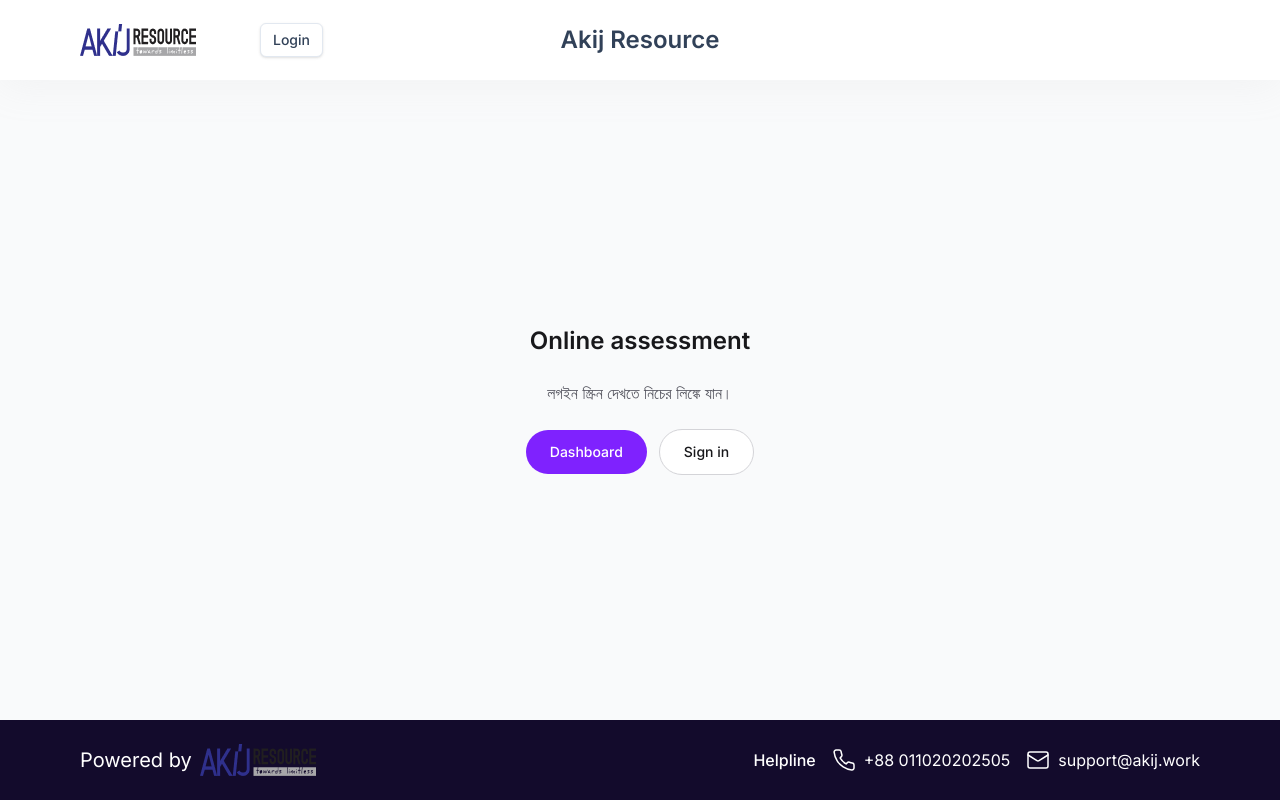
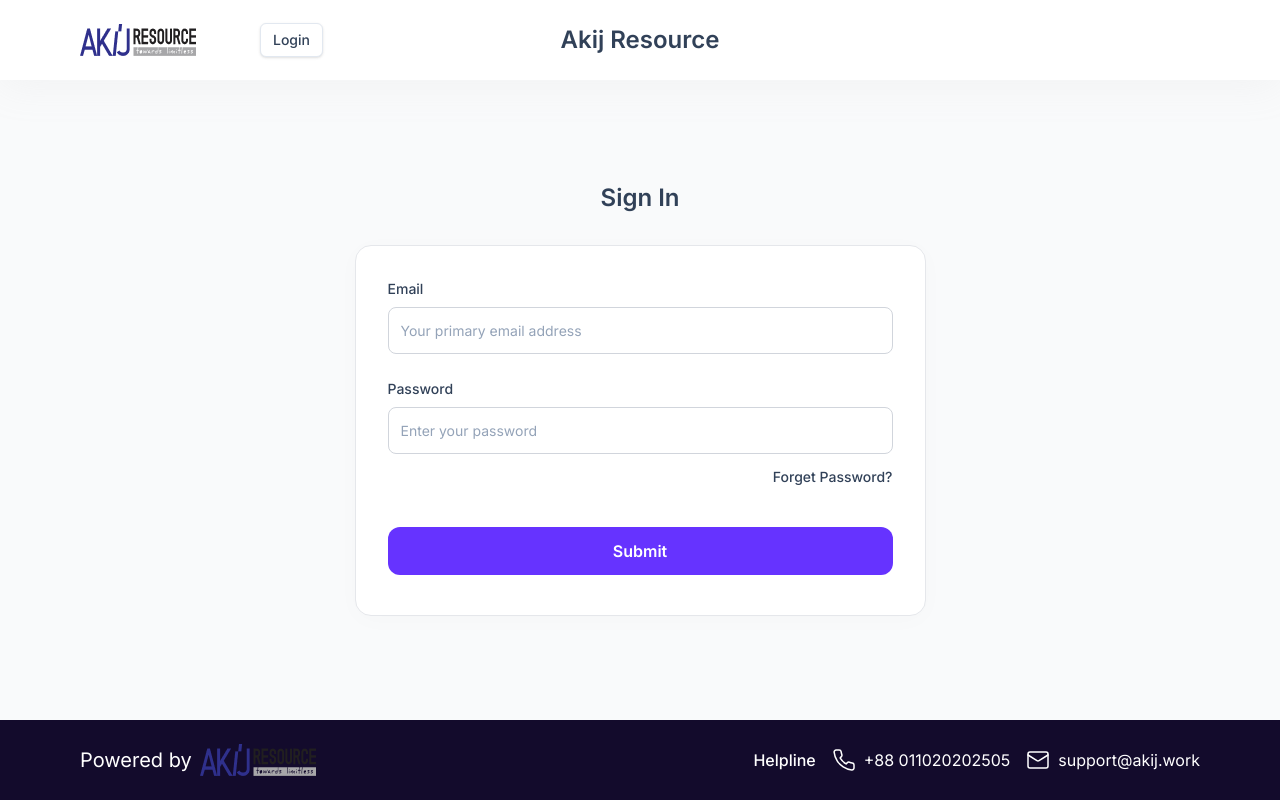
Before and after one commit to shuvo794/online-assessment, a Next.js app: page / in a window 1280 px wide. Built offline with nearby package versions, Linux system fonts and the light colour scheme.

Commit message:
feat: implement login page component and integrate into home route

```diff
--- a/app/page.tsx
+++ b/app/page.tsx
@@ -1,26 +1,5 @@
-import Link from "next/link";
+import { LoginPage } from "@/components/loginPage";
 
 export default function Home() {
-  return (
-    <div className="flex max-w-lg flex-col items-center gap-6 px-2 text-center text-zinc-900">
-      <h1 className="text-2xl font-semibold">Online assessment</h1>
-      <p className="max-w-md text-center text-zinc-600">
-        লগইন স্ক্রিন দেখতে নিচের লিঙ্কে যান।
-      </p>
-      <div className="flex flex-wrap items-center justify-center gap-3">
-        <Link
-          href="/dashboard"
-          className="rounded-full bg-violet-600 px-6 py-3 text-sm font-medium text-white transition-colors hover:bg-violet-700"
-        >
-          Dashboard
-        </Link>
-        <Link
-          href="/login"
-          className="rounded-full border border-zinc-300 bg-white px-6 py-3 text-sm font-medium text-zinc-900 transition-colors hover:bg-zinc-50"
-        >
-          Sign in
-        </Link>
-      </div>
-    </div>
-  );
+  return <LoginPage />;
 }
--- /dev/null
+++ b/components/loginPage.tsx
@@ -0,0 +1,71 @@
+"use client";
+
+import Link from "next/link";
+
+export function LoginPage() {
+  return (
+    <div className="flex w-full max-w-[428px] flex-col gap-8 md:max-w-[571px]">
+      <h1 className="text-center text-[28px] font-semibold leading-[1.2] text-[#130b2c] md:text-2xl md:text-slate-700">
+        Sign In
+      </h1>
+
+      <form
+        className="rounded-[20px] border border-[#f0f0f0] bg-white px-5 pb-8 pt-7 shadow-[0_4px_24px_rgba(0,0,0,0.02)] md:rounded-2xl md:border-gray-200 md:px-8 md:pb-10 md:pt-8"
+        onSubmit={(e) => e.preventDefault()}
+      >
+        <div className="flex flex-col gap-6 md:gap-10">
+          <div className="flex flex-col gap-5 md:gap-6">
+            <div className="flex flex-col gap-2">
+              <label
+                htmlFor="email"
+                className="text-base font-medium leading-[1.5] text-[#130b2c] md:text-sm md:text-slate-700"
+              >
+                Email
+              </label>
+              <input
+                id="email"
+                name="email"
+                type="text"
+                autoComplete="username"
+                placeholder="Your primary email address"
+                className="w-full rounded-xl border border-[#e5e7eb] bg-white px-4 py-3.5 text-base leading-[1.5] text-slate-800 placeholder:text-[#94a3b8] focus:border-[#6633ff] focus:outline-none focus:ring-2 focus:ring-[#6633ff]/10 md:rounded-lg md:border-gray-300 md:px-3 md:py-3 md:text-sm"
+              />
+            </div>
+
+            <div className="flex flex-col gap-2">
+              <label
+                htmlFor="password"
+                className="text-base font-medium leading-[1.5] text-[#130b2c] md:text-sm md:text-slate-700"
+              >
+                Password
+              </label>
+              <input
+                id="password"
+                name="password"
+                type="password"
+                autoComplete="current-password"
+                placeholder="Enter your password"
+                className="w-full rounded-xl border border-[#e5e7eb] bg-white px-4 py-3.5 text-base leading-[1.5] text-slate-800 placeholder:text-[#94a3b8] focus:border-[#6633ff] focus:outline-none focus:ring-2 focus:ring-[#6633ff]/10 md:rounded-lg md:border-gray-300 md:px-3 md:py-3 md:text-sm"
+              />
+              <div className="flex justify-end pt-1">
+                <a
+                  href="#"
+                  className="text-base font-medium leading-[1.5] text-[#130b2c] md:text-sm md:text-slate-700 underline-offset-4 hover:underline"
+                >
+                  Forget Password?
+                </a>
+              </div>
+            </div>
+          </div>
+
+          <Link
+            href="/dashboard"
+            className="flex w-full items-center justify-center rounded-xl bg-[#6633ff] px-8 py-4 text-center text-lg font-semibold leading-[1.5] text-white transition-all hover:bg-[#5528e0] focus:outline-none focus:ring-2 focus:ring-[#6633ff] focus:ring-offset-2 active:scale-[0.98] md:py-3 md:text-base"
+          >
+            Submit
+          </Link>
+        </div>
+      </form>
+    </div>
+  );
+}
```
